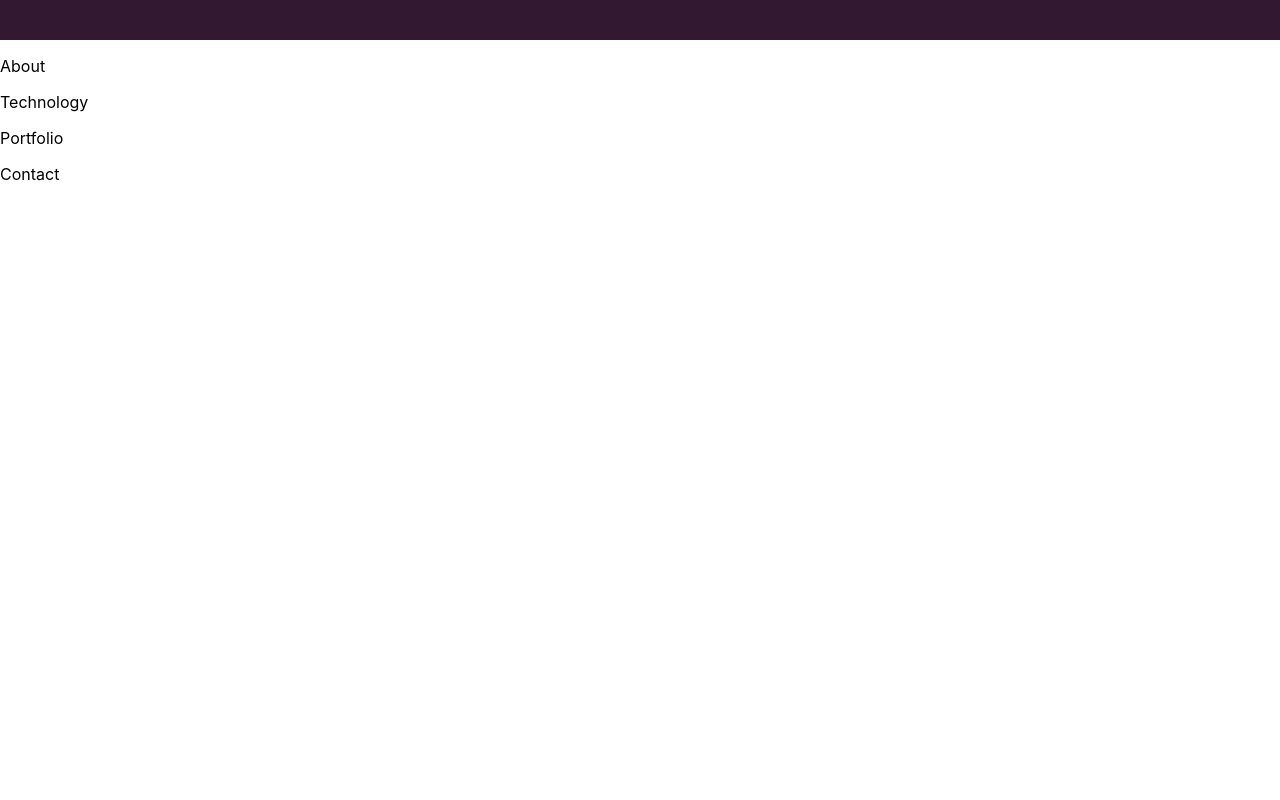
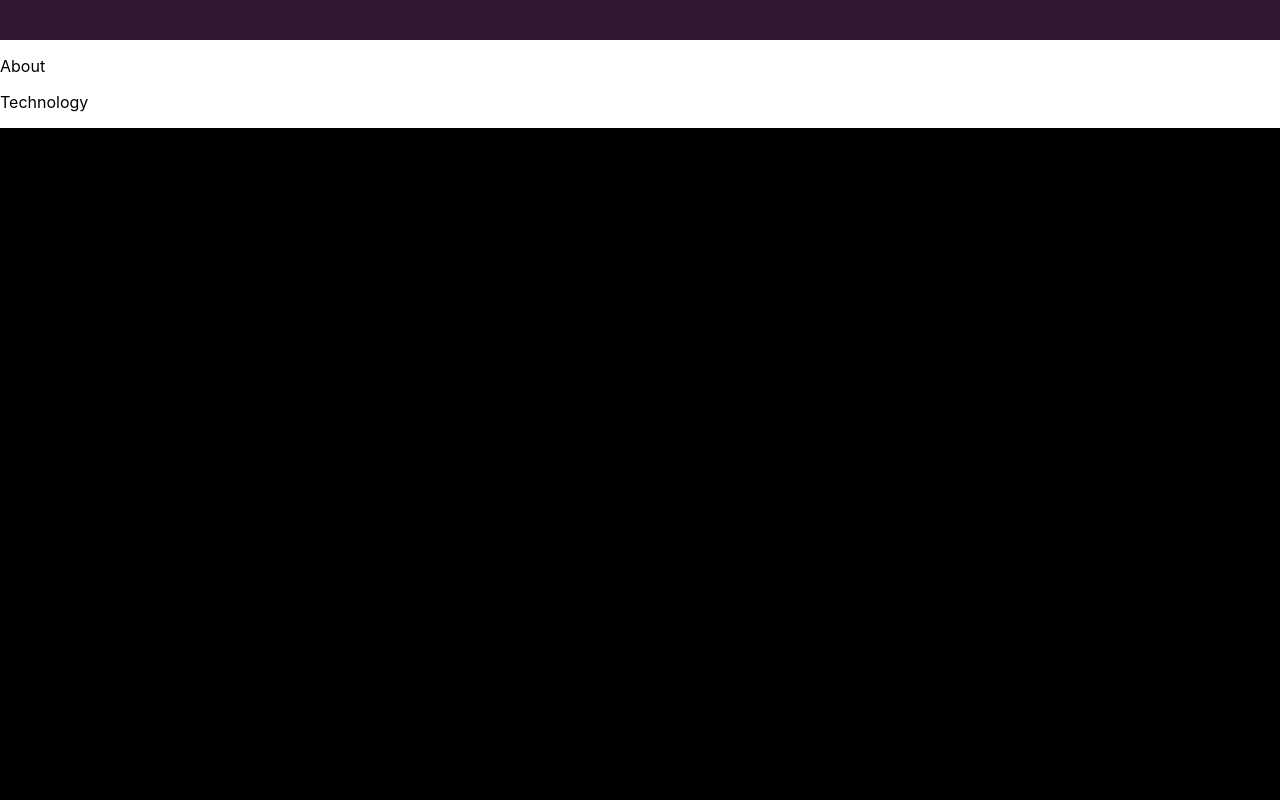
Before and after one commit to SahelaR/portfolioWebsite, a React (Create React App) app: page / in a window 1280 px wide. Shown: the part 760-1560 px from the top of the page. Before the commit the page ends 960 px from the top, so only its background shows below. Built offline with nearby package versions, Linux system fonts and the light colour scheme.

Commit message:
background color to Portfolio section

```diff
--- a/src/components/PortfolioSection/PortfolioSection.module.css
+++ b/src/components/PortfolioSection/PortfolioSection.module.css
@@ -0,0 +1,7 @@
+.mainCoverContainer {
+    min-height: 100vh;
+     background-color: var(--black-color);
+     display: flex;
+     justify-content: space-around;
+     align-items: center;
+}
--- a/src/components/PortfolioSection/index.js
+++ b/src/components/PortfolioSection/index.js
@@ -1,10 +1,13 @@
 import React from 'react'
+import CSS from "../PortfolioSection/PortfolioSection.module.css"
 
 export default class PortfolioSection extends React.Component {
     render() {
         return (
             <div>
-                <p>Portfolio</p>
+                <div className={CSS.mainCoverContainer}>
+
+                </div>
             </div>
         )
     }
```
